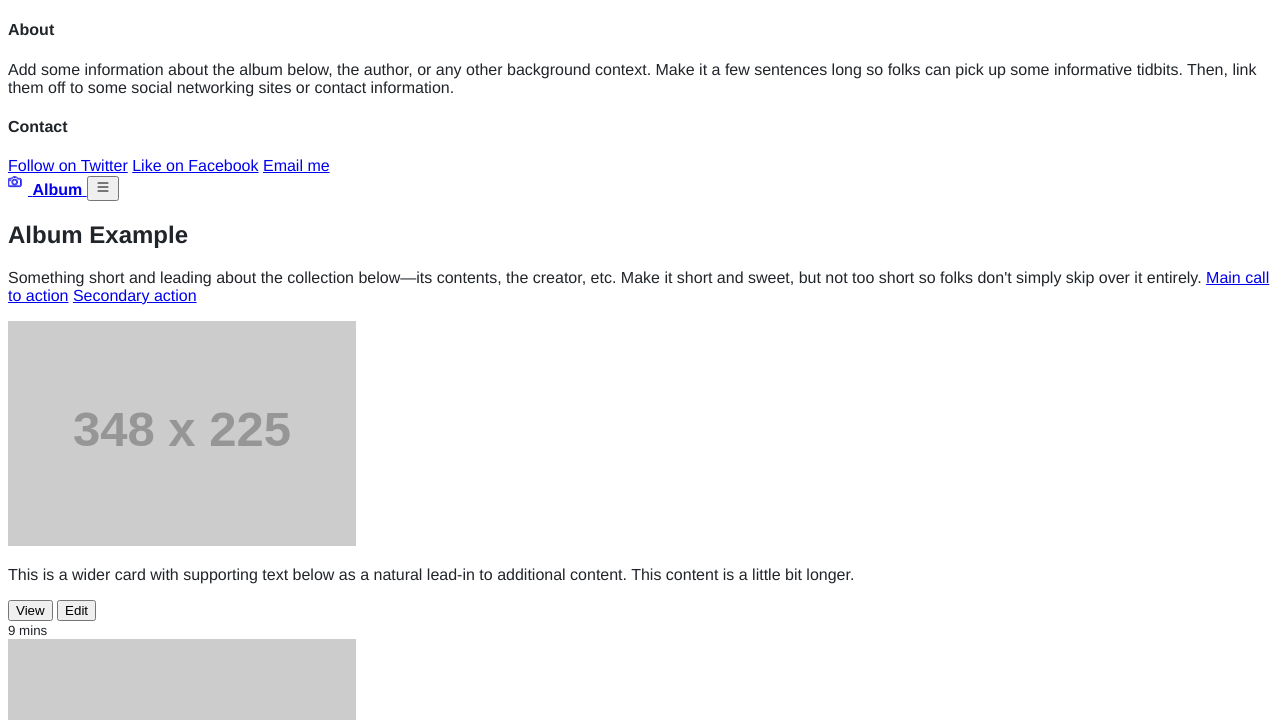
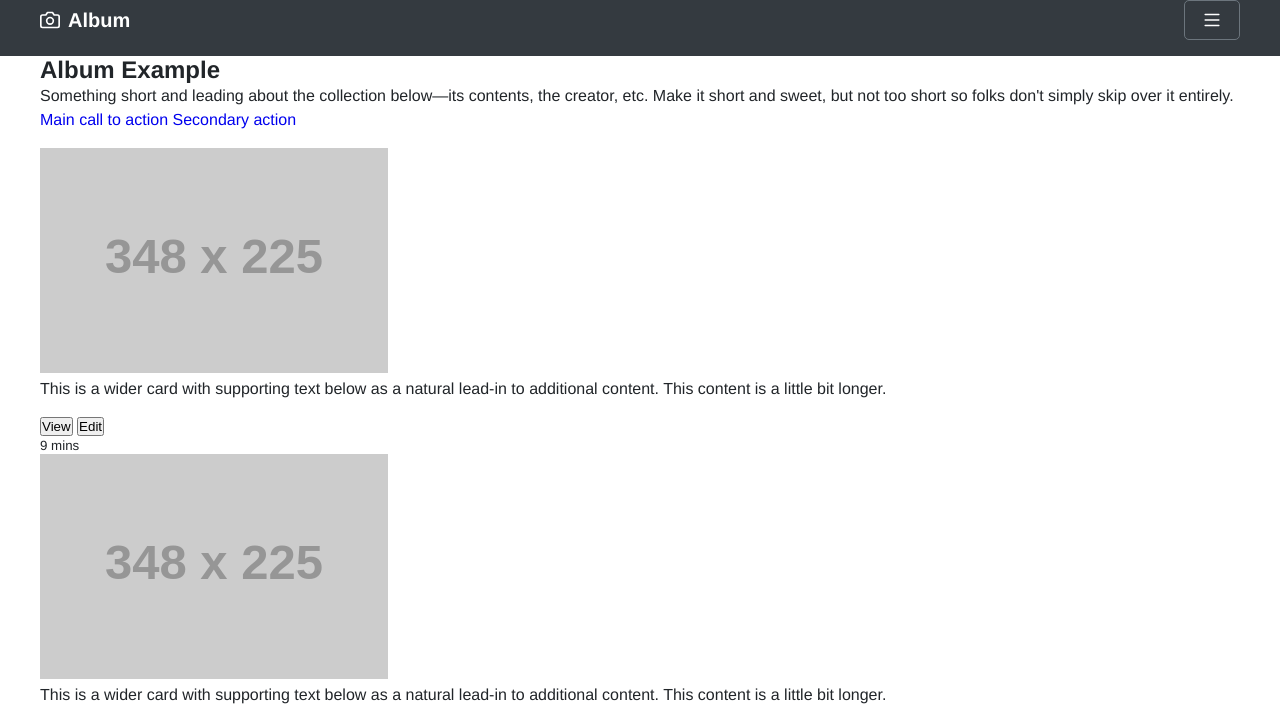
Before and after one commit to RatMouse55/COMP-1054_A2_MDevree, a plain HTML site: page index.html in a window 1280 px wide. Shown: the top 720 px of the page. Drawn offline with Linux system fonts and the light colour scheme; placeholder pictures from the web are drawn by us.

Commit message:
header done, minor html changes

```diff
--- a/index.html
+++ b/index.html
@@ -5,17 +5,19 @@
         <meta name="viewport" content="width=device-width, initial-scale=1.0" />
         <title>Bootstrap Recreation</title>
         <link rel="stylesheet" href="/css/styles.css" />
+        <script src="./js/main.js" defer></script>
     </head>
     <body>
         <header>
             <nav>
                 <!-- collapseable div -->
-                <div>
+                <div id="collapse">
+                    <div class="content">
                         <div>
                             <h4>About</h4>
                             <p>
-                            Add some information about the album below, the author, or any other background context. Make it a few sentences long so folks can
-                            pick up some informative tidbits. Then, link them off to some social networking sites or contact information.
+                                Add some information about the album below, the author, or any other background context. Make it a few sentences long so folks
+                                can pick up some informative tidbits. Then, link them off to some social networking sites or contact information.
                             </p>
                         </div>
                         <div>
@@ -25,38 +27,42 @@
                             <a href="#">Email me</a>
                         </div>
                     </div>
+                </div>
                 <!-- main nav -->
-                <div>
+                <div class="main-nav">
+                    <div class="content">
                         <a href="#">
                             <svg
                                 xmlns="http://www.w3.org/2000/svg"
                                 width="20"
                                 height="20"
+                                viewBox="0 0 24 24"
                                 fill="none"
                                 stroke="currentColor"
-                            class="bi bi-camera"
-                            viewBox="0 0 24 24">
-                            <path
-                                d="M15 12a1 1 0 0 1-1 1H2a1 1 0 0 1-1-1V6a1 1 0 0 1 1-1h1.172a3 3 0 0 0 2.12-.879l.83-.828A1 1 0 0 1 6.827 3h2.344a1 1 0 0 1 .707.293l.828.828A3 3 0 0 0 12.828 5H14a1 1 0 0 1 1 1v6zM2 4a2 2 0 0 0-2 2v6a2 2 0 0 0 2 2h12a2 2 0 0 0 2-2V6a2 2 0 0 0-2-2h-1.172a2 2 0 0 1-1.414-.586l-.828-.828A2 2 0 0 0 9.172 2H6.828a2 2 0 0 0-1.414.586l-.828.828A2 2 0 0 1 3.172 4H2z" />
-                            <path
-                                d="M8 11a2.5 2.5 0 1 1 0-5 2.5 2.5 0 0 1 0 5zm0 1a3.5 3.5 0 1 0 0-7 3.5 3.5 0 0 0 0 7zM3 6.5a.5.5 0 1 1-1 0 .5.5 0 0 1 1 0z" />
+                                stroke-width="2"
+                                stroke-linecap="round"
+                                stroke-linejoin="round"
+                                class="mr-2">
+                                <path d="M23 19a2 2 0 0 1-2 2H3a2 2 0 0 1-2-2V8a2 2 0 0 1 2-2h4l2-3h6l2 3h4a2 2 0 0 1 2 2z"></path>
+                                <circle cx="12" cy="13" r="4"></circle>
                             </svg>
                             <strong>Album</strong>
                         </a>
-                    <button>
-                        <svg xmlns="http://www.w3.org/2000/svg" width="16" height="16" fill="currentColor" class="bi bi-list" viewBox="0 0 16 16">
+                        <button onclick="toggleNav()">
+                            <svg xmlns="http://www.w3.org/2000/svg" width="30" height="30" fill="currentColor" class="bi bi-list" viewBox="0 0 16 16">
                                 <path
                                     fill-rule="evenodd"
                                     d="M2.5 12a.5.5 0 0 1 .5-.5h10a.5.5 0 0 1 0 1H3a.5.5 0 0 1-.5-.5zm0-4a.5.5 0 0 1 .5-.5h10a.5.5 0 0 1 0 1H3a.5.5 0 0 1-.5-.5zm0-4a.5.5 0 0 1 .5-.5h10a.5.5 0 0 1 0 1H3a.5.5 0 0 1-.5-.5z" />
                             </svg>
                         </button>
                     </div>
+                </div>
             </nav>
         </header>
 
         <main>
             <section>
-                <div>
+                <div class="content">
                     <h1>Album Example</h1>
                     <p>
                         Something short and leading about the collection below—its contents, the creator, etc. Make it short and sweet, but not too short so
@@ -68,11 +74,13 @@
             </section>
             <div>
                 <div class="album">
+                    <div class="content">
                         <div class="card">
                             <img src="http://via.placeholder.com/348x225" alt="Placeholder" />
                             <div>
                                 <p>
-                                This is a wider card with supporting text below as a natural lead-in to additional content. This content is a little bit longer.
+                                    This is a wider card with supporting text below as a natural lead-in to additional content. This content is a little bit
+                                    longer.
                                 </p>
                                 <div class="buttons">
                                     <div>
@@ -83,12 +91,12 @@
                                 </div>
                             </div>
                         </div>
-
                         <div class="card">
                             <img src="http://via.placeholder.com/348x225" alt="Placeholder" />
                             <div>
                                 <p>
-                                This is a wider card with supporting text below as a natural lead-in to additional content. This content is a little bit longer.
+                                    This is a wider card with supporting text below as a natural lead-in to additional content. This content is a little bit
+                                    longer.
                                 </p>
                                 <div class="buttons">
                                     <div>
@@ -99,12 +107,12 @@
                                 </div>
                             </div>
                         </div>
-
                         <div class="card">
                             <img src="http://via.placeholder.com/348x225" alt="Placeholder" />
                             <div>
                                 <p>
-                                This is a wider card with supporting text below as a natural lead-in to additional content. This content is a little bit longer.
+                                    This is a wider card with supporting text below as a natural lead-in to additional content. This content is a little bit
+                                    longer.
                                 </p>
                                 <div class="buttons">
                                     <div>
@@ -115,12 +123,12 @@
                                 </div>
                             </div>
                         </div>
-
                         <div class="card">
                             <img src="http://via.placeholder.com/348x225" alt="Placeholder" />
                             <div>
                                 <p>
-                                This is a wider card with supporting text below as a natural lead-in to additional content. This content is a little bit longer.
+                                    This is a wider card with supporting text below as a natural lead-in to additional content. This content is a little bit
+                                    longer.
                                 </p>
                                 <div class="buttons">
                                     <div>
@@ -131,12 +139,12 @@
                                 </div>
                             </div>
                         </div>
-
                         <div class="card">
                             <img src="http://via.placeholder.com/348x225" alt="Placeholder" />
                             <div>
                                 <p>
-                                This is a wider card with supporting text below as a natural lead-in to additional content. This content is a little bit longer.
+                                    This is a wider card with supporting text below as a natural lead-in to additional content. This content is a little bit
+                                    longer.
                                 </p>
                                 <div class="buttons">
                                     <div>
@@ -147,12 +155,12 @@
                                 </div>
                             </div>
                         </div>
-
                         <div class="card">
                             <img src="http://via.placeholder.com/348x225" alt="Placeholder" />
                             <div>
                                 <p>
-                                This is a wider card with supporting text below as a natural lead-in to additional content. This content is a little bit longer.
+                                    This is a wider card with supporting text below as a natural lead-in to additional content. This content is a little bit
+                                    longer.
                                 </p>
                                 <div class="buttons">
                                     <div>
@@ -163,12 +171,12 @@
                                 </div>
                             </div>
                         </div>
-
                         <div class="card">
                             <img src="http://via.placeholder.com/348x225" alt="Placeholder" />
                             <div>
                                 <p>
-                                This is a wider card with supporting text below as a natural lead-in to additional content. This content is a little bit longer.
+                                    This is a wider card with supporting text below as a natural lead-in to additional content. This content is a little bit
+                                    longer.
                                 </p>
                                 <div class="buttons">
                                     <div>
@@ -179,12 +187,12 @@
                                 </div>
                             </div>
                         </div>
-
                         <div class="card">
                             <img src="http://via.placeholder.com/348x225" alt="Placeholder" />
                             <div>
                                 <p>
-                                This is a wider card with supporting text below as a natural lead-in to additional content. This content is a little bit longer.
+                                    This is a wider card with supporting text below as a natural lead-in to additional content. This content is a little bit
+                                    longer.
                                 </p>
                                 <div class="buttons">
                                     <div>
@@ -195,12 +203,12 @@
                                 </div>
                             </div>
                         </div>
-
                         <div class="card">
                             <img src="http://via.placeholder.com/348x225" alt="Placeholder" />
                             <div>
                                 <p>
-                                This is a wider card with supporting text below as a natural lead-in to additional content. This content is a little bit longer.
+                                    This is a wider card with supporting text below as a natural lead-in to additional content. This content is a little bit
+                                    longer.
                                 </p>
                                 <div class="buttons">
                                     <div>
@@ -213,10 +221,11 @@
                         </div>
                     </div>
                 </div>
+            </div>
         </main>
 
         <footer>
-            <div>
+            <div class="content">
                 <p>
                     <a href="#">Back to top</a>
                 </p>
--- /dev/null
+++ b/js/main.js
@@ -0,0 +1,14 @@
+navOpen = false;
+function toggleNav()
+{
+    navOpen = !navOpen;
+    console.log(this.navOpen);
+    if (this.navOpen) {
+        //transition to open
+
+        document.getElementById("collapse").style.display = "block";
+    } else {
+        document.getElementById("collapse").style.display= "none";
+    }
+
+}
--- a/scss/styles.scss
+++ b/scss/styles.scss
@@ -3,9 +3,101 @@ $main-color: #212529;
 $secondary-color: #6c757d;
 $btn-color: #007bff;
 $btn-color-hover: #0069d9;
+$bg-color: #343a40;
 $alt-bg-color: #f8f9fa;
+
+// reset
+* {
+    margin: 0;
+    padding: 0;
+    box-sizing: border-box;
+    text-decoration: none;
+    list-style: none;
+}
 
 body {
     font: 100% $font-stack;
     color: $main-color;
 }
+p {
+    line-height: 1.5rem;
+    margin-bottom: 16px;
+}
+a {
+    line-height: 1.5rem;
+}
+
+.content {
+    max-width: 1200px;
+    margin: 0 auto;
+}
+
+#collapse {
+    display: none;
+}
+
+// header
+header {
+    background-color: $bg-color;
+    .content {
+        display: flex;
+        justify-content: space-between;
+        div {
+            display: flex;
+            flex-direction: column;
+            padding: 24px 15px;
+            max-width: fit-content;
+        }
+        > div {
+            min-width: 635px;
+        }
+        div + div {
+            margin: 0 0 0 95px;
+        }
+    }
+    p {
+        color: $secondary-color;
+    }
+    h4, a {
+        color: #fff;
+    }
+    h4 {
+        font-size: 1.5rem;
+        margin-bottom: 8px;
+    }
+    .main-nav {
+        height: 56px;
+        .content {
+            display: flex;
+            justify-content: space-between;
+            align-items: center;
+            a {
+                display: flex;
+                align-items: center;
+                height: 30px;
+                font-size: 1.25rem;
+                svg {
+                    size: 100%;
+                    margin-right: 8px;
+                }
+            }
+            button {
+                background-color: $bg-color;
+                border: 1px solid $secondary-color;
+                color: #fff;
+                border-radius: 5px;
+                width: 56px;
+                height: 40px;
+                padding: 8px 16px;
+                display: flex;
+                align-items: center;
+                justify-content: center;
+                cursor: pointer;
+                :hover {
+                    background-color: $secondary-color;
+                    color: $bg-color;
+                }
+            }
+        }
+    }
+}
```
Also changed, not shown: css/styles.css, 1 other file. Lines whose indentation alone changed are shown as unchanged.
